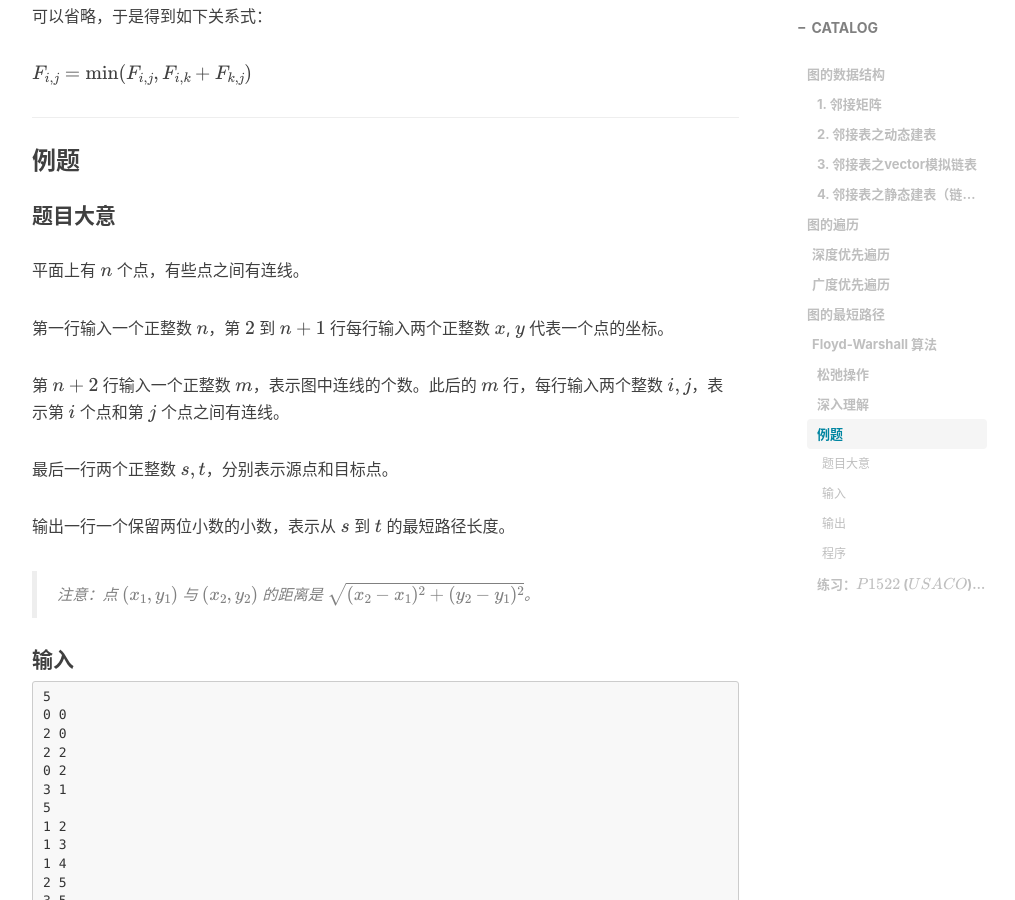
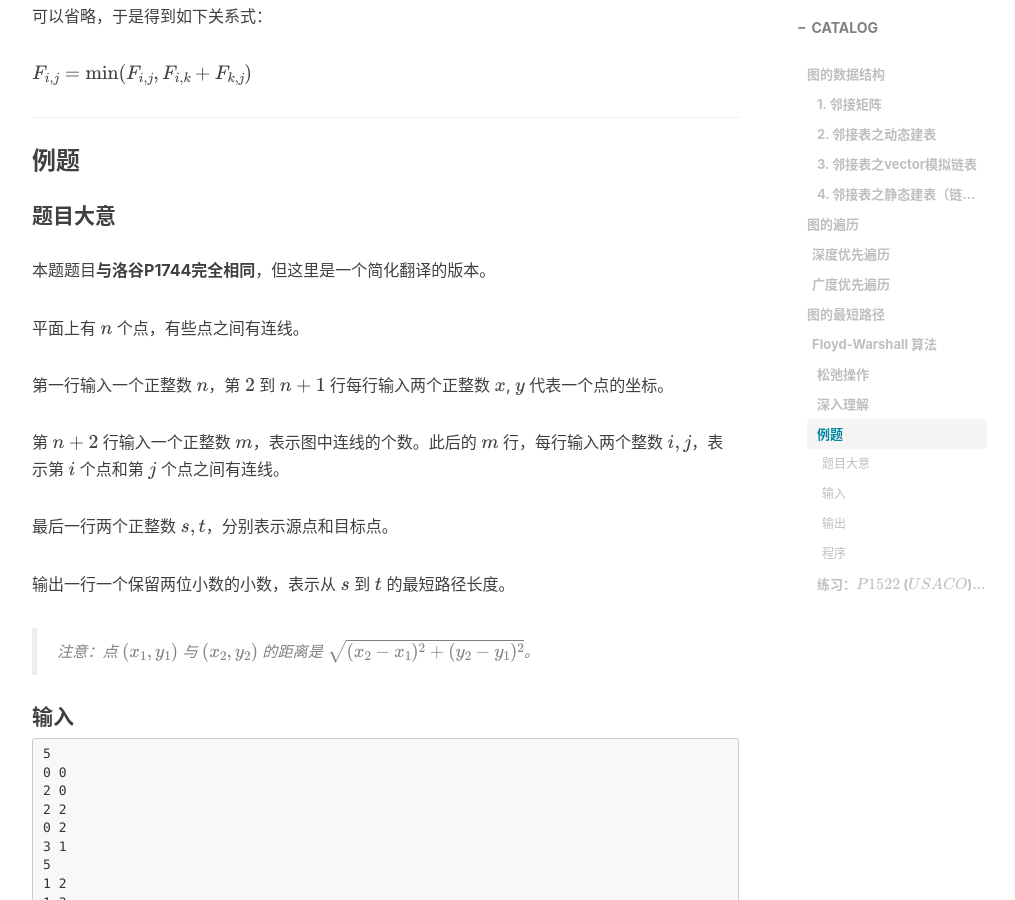
Before and after one commit to AFObject/OI-Blog, a Jekyll site: the page built from _posts/2020-10-17-图论基础（1~3）.md, in a window 1280 px wide and 900 px high, scrolled down 6826 px. Shown: the whole window, without its empty margins (233-1248 px from the left). Built offline with Jekyll 4.4.1, drawn with Linux system fonts in a browser that asks for light colours; nearby versions of some CDN libraries; formulas are drawn with MathJax 3; comment, search, counter and statistics services are not loaded.

Commit message:
Update 2020-10-17-图论基础（1~3）.md

```diff
--- a/_posts/2020-10-17-图论基础（1~3）.md
+++ b/_posts/2020-10-17-图论基础（1~3）.md
@@ -339,6 +339,8 @@ $F_{i, j} = \min(F_{i, j}, F_{i, k} + F_{k, j})$
 
 #### 题目大意
 
+本题题目**与洛谷P1744完全相同**，但这里是一个简化翻译的版本。
+
 平面上有 $n$ 个点，有些点之间有连线。
 
 第一行输入一个正整数 $n$，第 $2$ 到 $n + 1$ 行每行输入两个正整数 $x$, $y$ 代表一个点的坐标。
```
